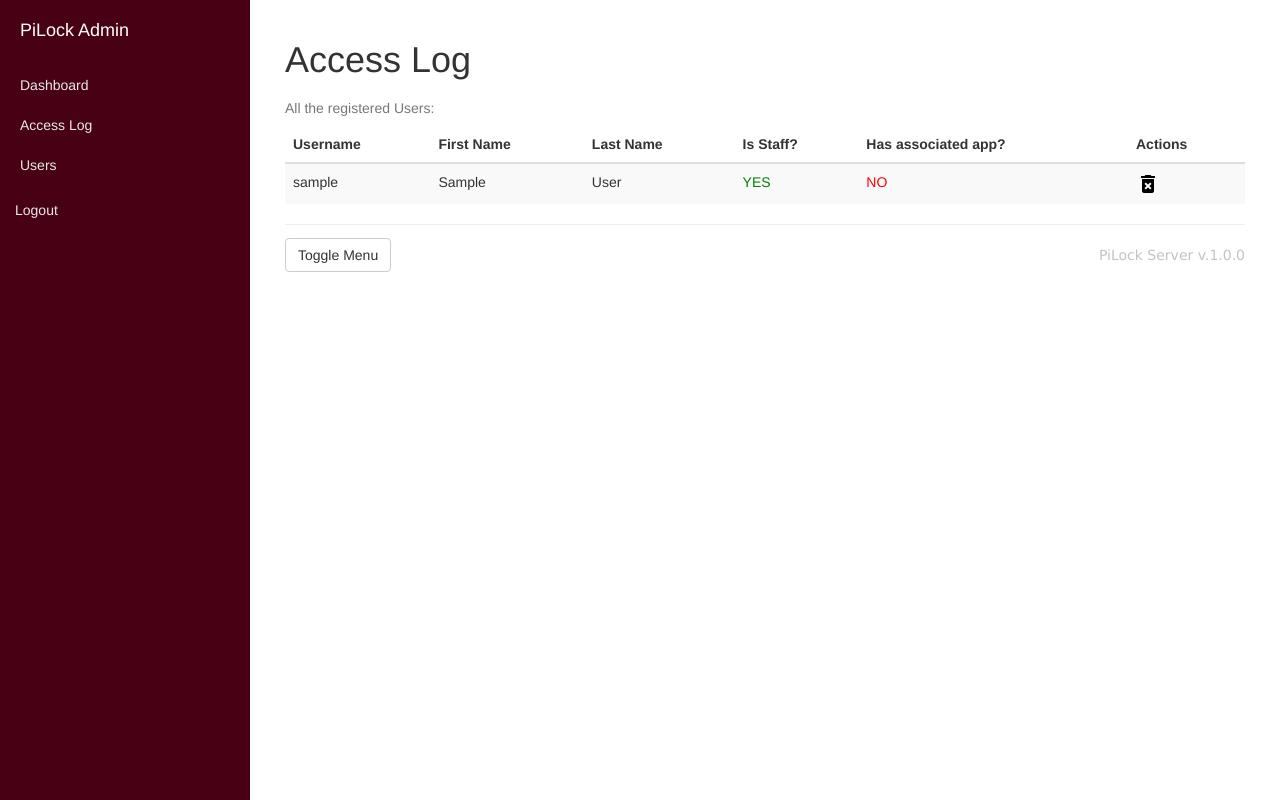
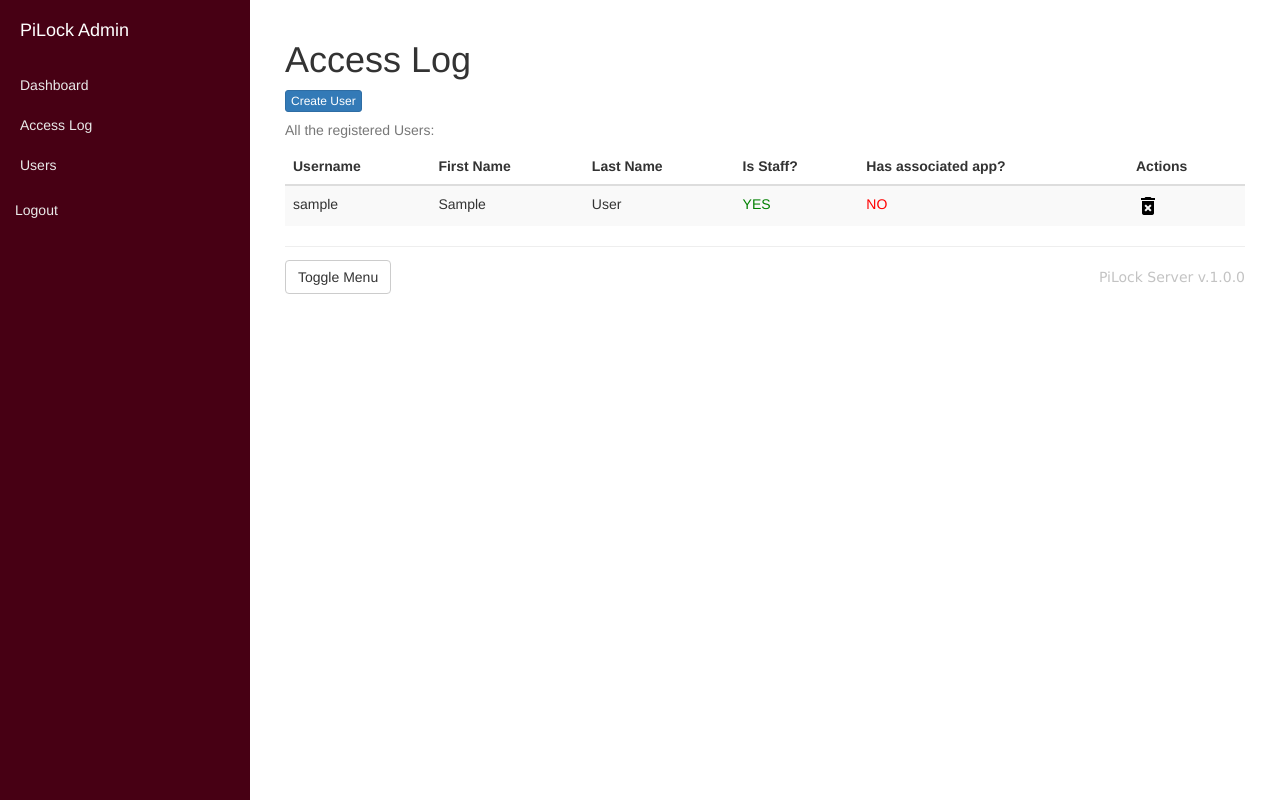
Before and after one commit to kerk12/PiLock, a Django app: page /AdminCP/users/ in a window 1280 px wide. Run offline with Django 3.2, Linux system fonts and the light colour scheme; the visitor is signed in with stand-in values (Sample User, id 1); data comes from the database, SQL or seed files in the repository; some libraries are stand-ins or nearby versions.

```diff
--- a/AdminCP/templates/ACPUserCreate.html
+++ b/AdminCP/templates/ACPUserCreate.html
@@ -11,7 +11,7 @@
     {% csrf_token %}
     {{ form|bootstrap }}
     <div class="form-group">
-      <button type="submit" class="btn btn-primary">Create</button>
+      <button type="submit" class="btn btn-primary">Create</button> <a href="{% url 'ACP-Users-index' %}"><button class="btn btn-danger" type="button">Cancel</button></a>
     </div>
 </form>
 {% endblock %}
--- a/AdminCP/templates/ACPUserList.html
+++ b/AdminCP/templates/ACPUserList.html
@@ -6,6 +6,11 @@
 {% block current_page_title %}Access Log{% endblock %}
 
 {% block main_page %}
+<div class="top_menu">
+    <ul>
+        <li><a href="{% url 'ACP-Users-Create'%}"><button type="button" class="btn btn-xs btn-primary">Create User</button></a></li>
+    </ul>
+</div>
 <table class="table table-striped">
     <caption>
         All the registered Users:<br>
--- a/AdminCP/urls.py
+++ b/AdminCP/urls.py
@@ -7,7 +7,8 @@ urlpatterns = [
     url(r'^access_log$', views.access_log_home, name="ACP-AccessLog"),
     url(r'^users/$', views.users_index, name="ACP-Users-index"),
     url(r'^users/create$', views.create_user, name="ACP-Users-Create"),
+    url(r'^users/delete_profile/(?P<user_id>\d{1,3})$', views.delete_profile),
+    url(r'^users/delete_profile', views.delete_profile, name="ACP-Users-DeleteProfile"),
     url(r'^users/delete/(?P<id_to_del>\d{1,3})$', views.delete_user),
     url(r'^users/delete', views.delete_user, name="ACP-Users-Delete"),
-
 ]
--- a/AdminCP/views.py
+++ b/AdminCP/views.py
@@ -5,7 +5,7 @@ from django.contrib.auth import authenticate, login, logout
 from django.contrib.auth.models import User
 from django.shortcuts import render
 from django.shortcuts import redirect
-from main.models import AccessAttempt
+from main.models import AccessAttempt, Profile
 from django.contrib.auth.decorators import login_required
 
 # Create your views here.
@@ -65,10 +65,19 @@ def create_user(request):
         return render(request, "ACPUserCreate.html", {"form": form})
 
 @login_required
-def delete_user(request, id_to_del):
+def delete_user(request, id_to_del=None):
     try:
         user = User.objects.get(id=id_to_del).delete()
     except User.DoesNotExist:
         pass
     finally:
         return redirect("ACP-Users-index")
+
+@login_required
+def delete_profile(request, user_id=None):
+    try:
+        profile = Profile.objects.get(user=int(user_id)).delete()
+    except Profile.DoesNotExist, ValueError:
+        pass
+    finally:
+        return redirect("ACP-Users-index")
--- a/main/static/acp.css
+++ b/main/static/acp.css
@@ -164,6 +164,19 @@
     margin-top: -7px;
 }
 
+/* Top Menu */
+
+.top_menu ul {
+    padding: 0;
+    margin: 0;
+
+}
+
+.top_menu li {
+    display: inline;
+    list-decoration: none;
+}
+
 .twitter-timeline {
     height: 500px !important;
 }
```
Also changed, not shown: other parts of AdminCP/templates/ACPUserList.html (+1 -1 lines).
